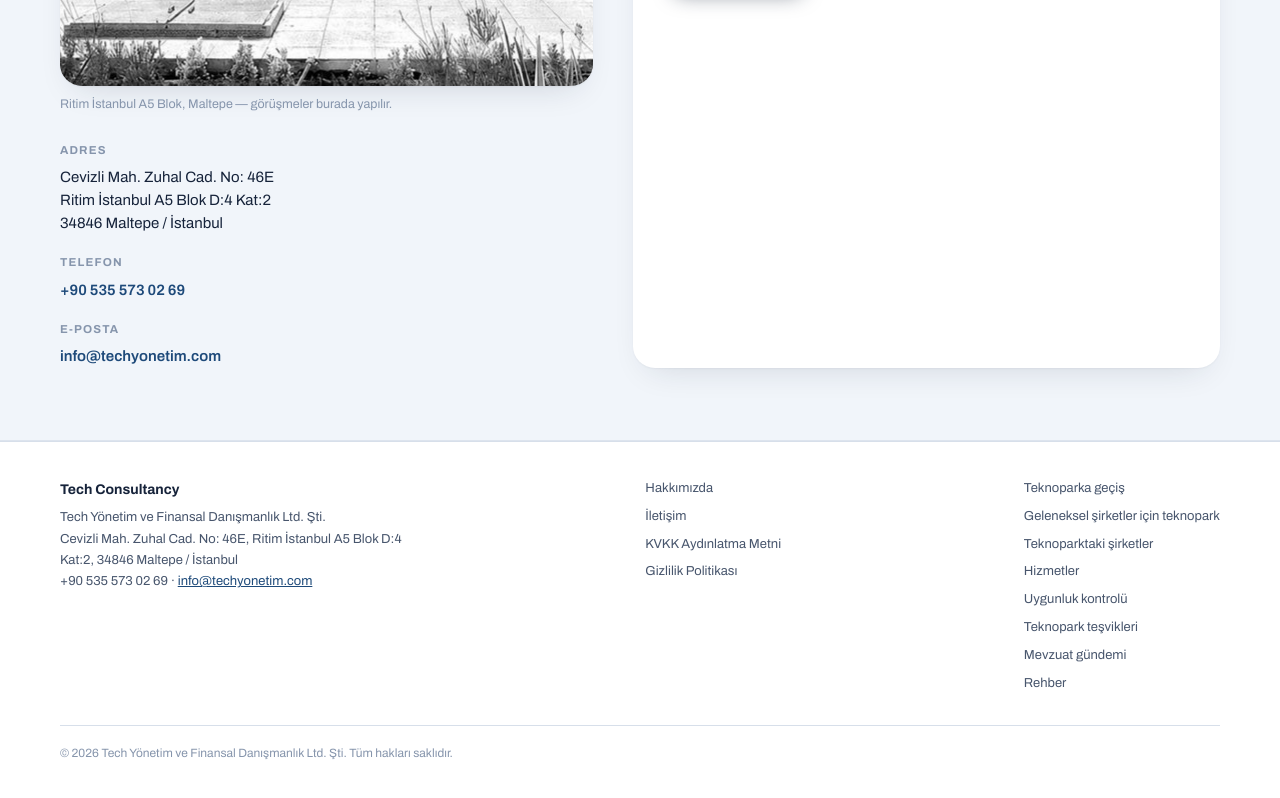
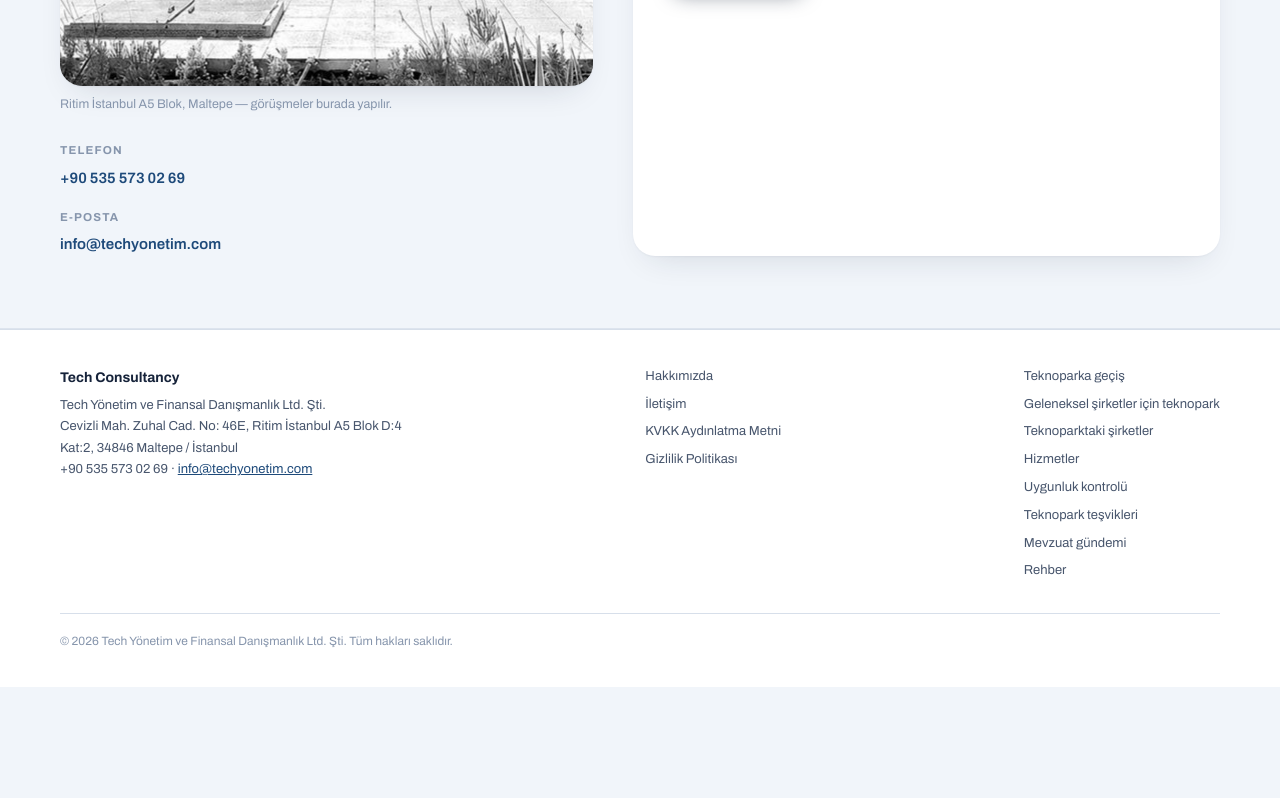
Before and after one commit to hakang69/techyonetim, a plain HTML site: page public/index.html in a window 1280 px wide. Shown: the part 10316-11114 px from the top of the page. After the commit the page ends 11003 px from the top, so only its background shows below. Drawn offline with Linux system fonts and the light colour scheme.

```diff
--- a/public/index.html
+++ b/public/index.html
@@ -585,10 +585,6 @@
 
           <div style="margin-top: 28px; display: flex; flex-direction: column; gap: 18px;">
             <div>
-              <span style="display: block; font-size: 11.5px; font-weight: 700; letter-spacing: 0.1em; text-transform: uppercase; color: var(--faint);">Adres</span>
-              <span style="display: block; font-size: 15px; line-height: 1.55; margin-top: 6px;">Cevizli Mah. Zuhal Cad. No: 46E<br>Ritim İstanbul A5 Blok D:4 Kat:2<br>34846 Maltepe / İstanbul</span>
-            </div>
-            <div>
               <span style="display: block; font-size: 11.5px; font-weight: 700; letter-spacing: 0.1em; text-transform: uppercase; color: var(--faint);">Telefon</span>
               <span style="display: block; font-size: 15px; margin-top: 6px;"><a href="tel:+905355730269" style="text-decoration: none; font-weight: 600;">+90 535 573 02 69</a></span>
             </div>
```
Also changed, not shown: kaynak/sayfalar/10-iletisim.html (+0 -4 lines).
